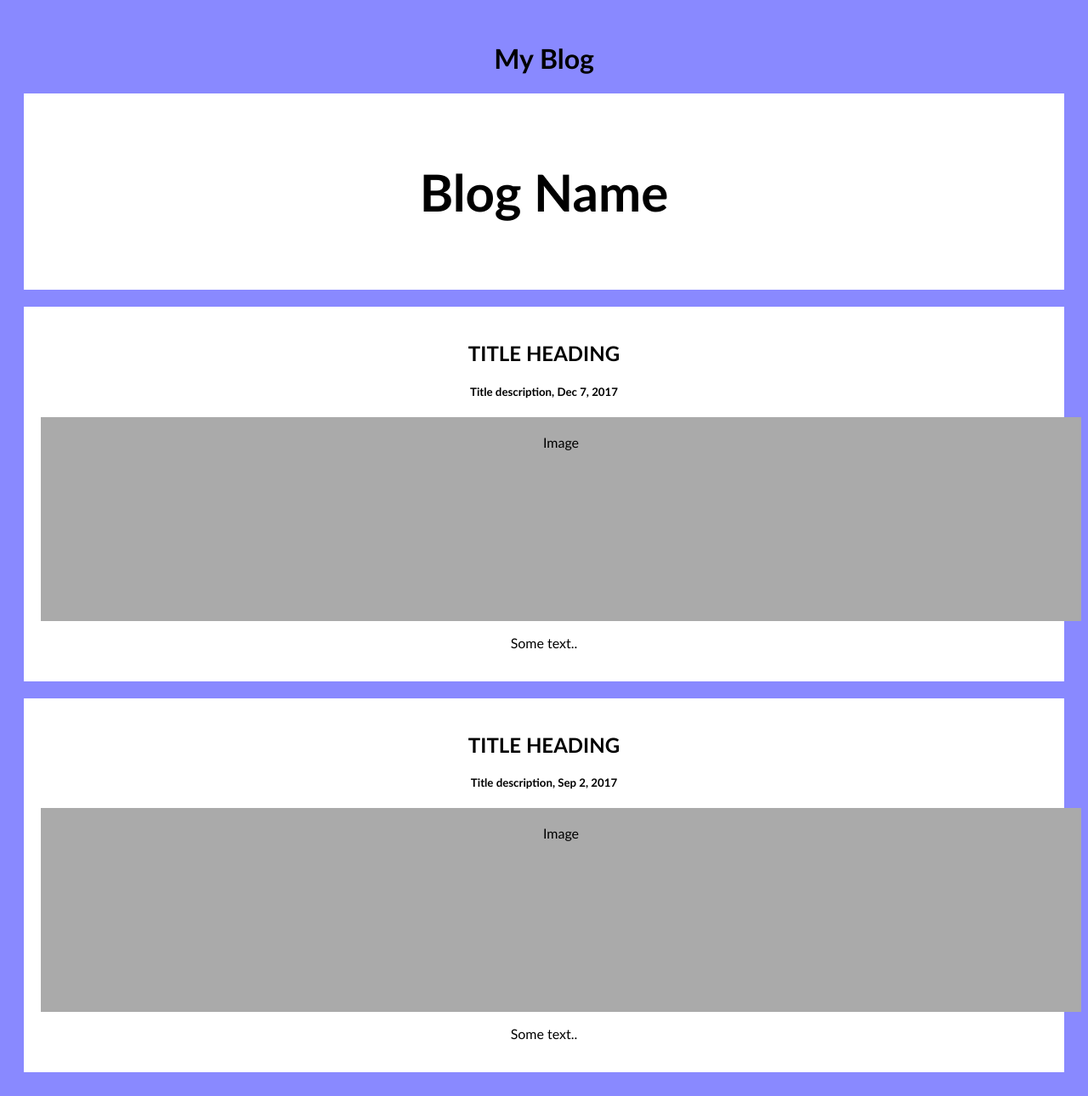
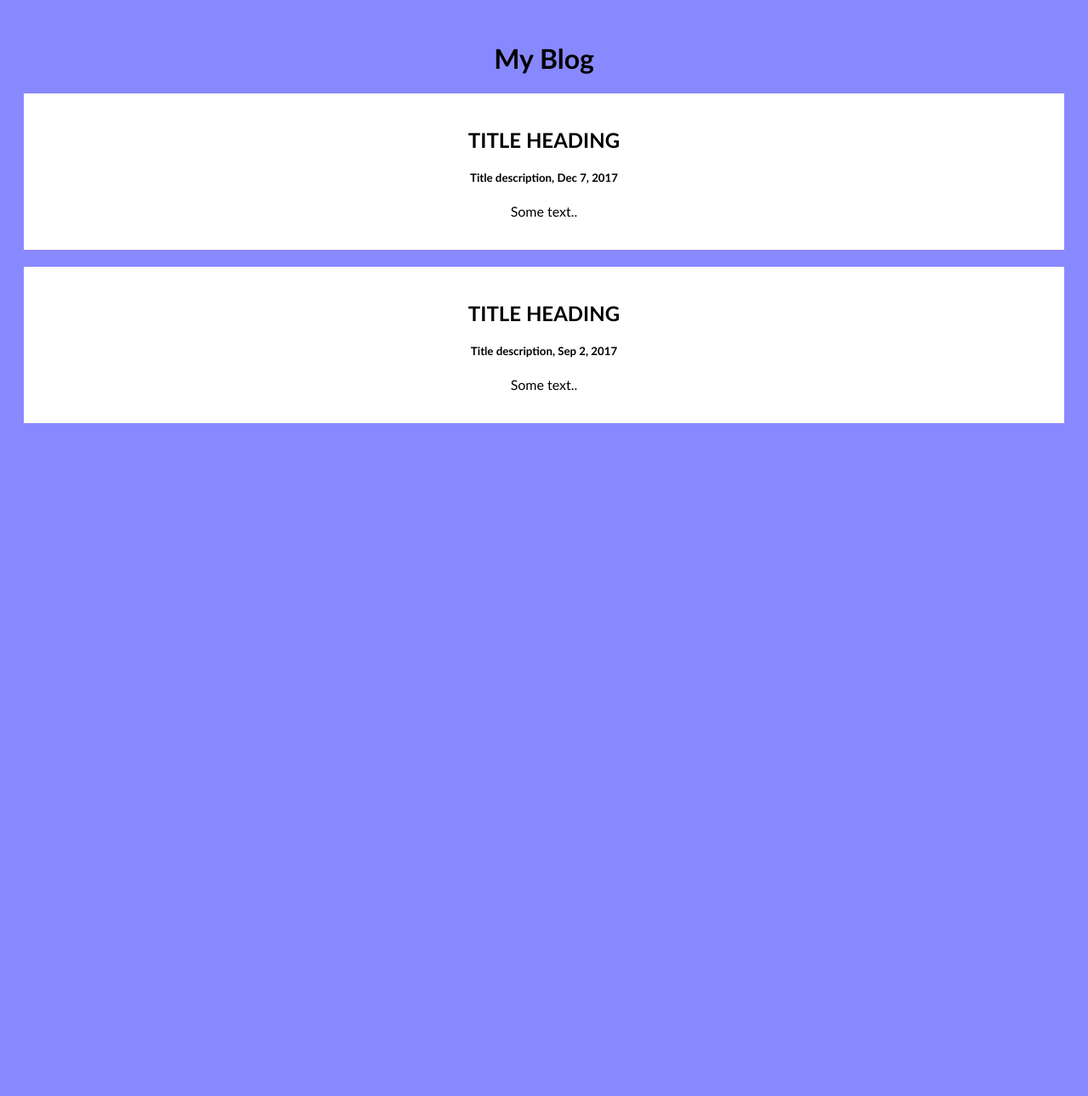
Before and after one commit to AvocadoPanda/blog, a plain HTML site: page index.html in a window 1280 px wide. Shown: the whole page at 85% size. After the commit the page ends 800 px from the top, so only its background shows below. Drawn offline with Linux system fonts and the light colour scheme.

Commit message:
Update index.html

```diff
--- a/index.html
+++ b/index.html
@@ -5,8 +5,8 @@
             My Blog
         </h1>
 
-        <div class="header">
-            <h2>Blog Name</h2>
+        <div>
+
           </div>
 
           <div class="row">
@@ -14,13 +14,11 @@
               <div class="card">
                 <h2>TITLE HEADING</h2>
                 <h5>Title description, Dec 7, 2017</h5>
-                <div class="fakeimg" style="height:200px;">Image</div>
                 <p>Some text..</p>
               </div>
               <div class="card">
                 <h2>TITLE HEADING</h2>
                 <h5>Title description, Sep 2, 2017</h5>
-                <div class="fakeimg" style="height:200px;">Image</div>
                 <p>Some text..</p>
               </div>
             </div>
```
